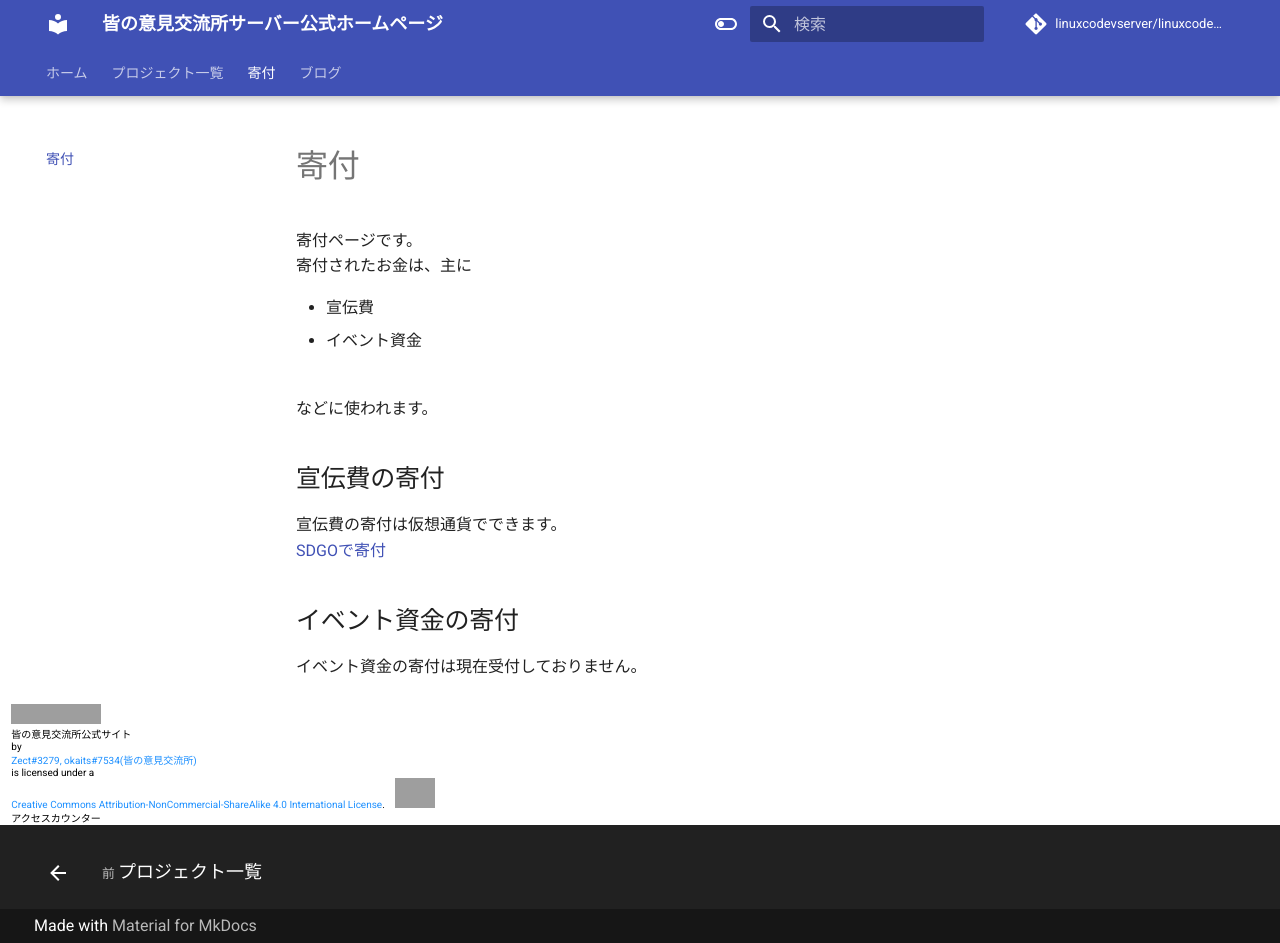
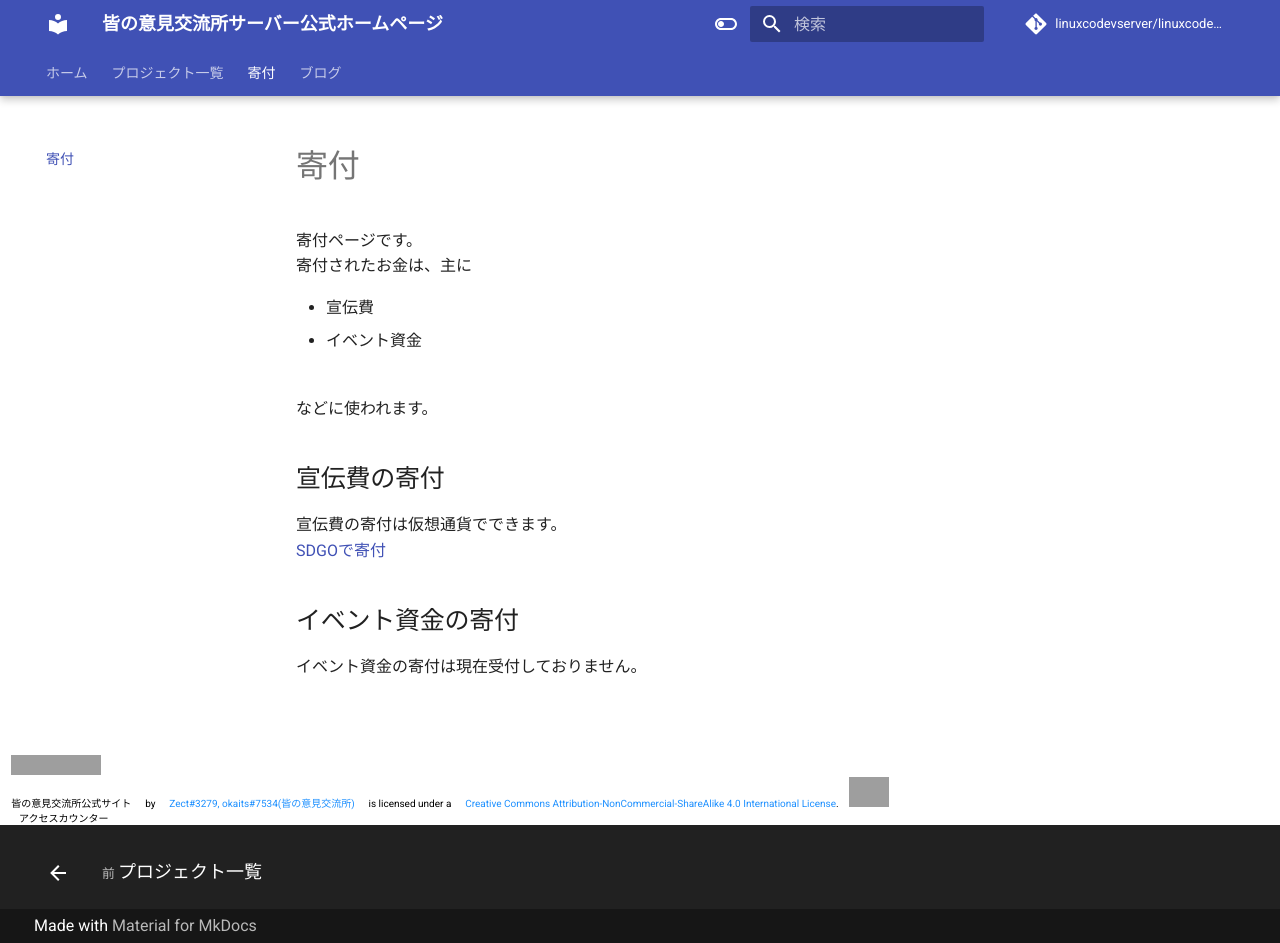
Before and after one commit to linuxcodevserver/linuxcodevserver.github.io, an MkDocs documentation site: the page built from docs/donate.md, in a window 1280 px wide and 943 px high. Built offline with MkDocs 1.6.1 and Material for MkDocs 9.7.7, drawn with Linux system fonts in a browser that asks for light colours; comment, search, counter and statistics services are not loaded; grey boxes are pictures that could not be loaded.

Commit message:
[update] <br>を消す

```diff
--- a/overrides/partials/footer.html
+++ b/overrides/partials/footer.html
@@ -1,8 +1,8 @@
 {% import "partials/language.html" as lang with context %}
 <div style="color: black;">
-  <a rel="license" href="http://creativecommons.org/licenses/by-nc-sa/4.0/"><img alt="Creative Commons License" style="border-width:0; margin-left: 0.3cm;" src="https://i.creativecommons.org/l/by-nc-sa/4.0/88x31.png" /></a><br /><span xmlns:dct="http://purl.org/dc/terms/" href="http://purl.org/dc/dcmitype/Text" property="dct:title" rel="dct:type" style="margin-left: 0.3cm;">皆の意見交流所公式サイト</span><br><span style="margin-left: 0.3cm"> by </span><br><a xmlns:cc="http://creativecommons.org/ns#" href="https://discord.com/invite/sUdAE64Zc7" property="cc:attributionName" rel="cc:attributionURL" style="margin-left: 0.3cm; color: DodgerBlue;">Zect#3279, okaits#7534(皆の意見交流所)</a><br><span style="margin-left: 0.3cm;"> is licensed under a </span><br><a rel="license" href="http://creativecommons.org/licenses/by-nc-sa/4.0/" style="margin-left: 0.3cm; color: DodgerBlue;">Creative Commons Attribution-NonCommercial-ShareAlike 4.0 International License</a>.
+  <a rel="license" href="http://creativecommons.org/licenses/by-nc-sa/4.0/"><img alt="Creative Commons License" style="border-width:0; margin-left: 0.3cm;" src="https://i.creativecommons.org/l/by-nc-sa/4.0/88x31.png" /></a><br /><span xmlns:dct="http://purl.org/dc/terms/" href="http://purl.org/dc/dcmitype/Text" property="dct:title" rel="dct:type" style="margin-left: 0.3cm;">皆の意見交流所公式サイト</span><span style="margin-left: 0.3cm"> by </span><a xmlns:cc="http://creativecommons.org/ns#" href="https://discord.com/invite/sUdAE64Zc7" property="cc:attributionName" rel="cc:attributionURL" style="margin-left: 0.3cm; color: DodgerBlue;">Zect#3279, okaits#7534(皆の意見交流所)</a><span style="margin-left: 0.3cm;"> is licensed under a </span><a rel="license" href="http://creativecommons.org/licenses/by-nc-sa/4.0/" style="margin-left: 0.3cm; color: DodgerBlue;">Creative Commons Attribution-NonCommercial-ShareAlike 4.0 International License</a>.
   <a href="https://github.com/linuxcodevserver/linuxcodevserver.github.io" style="margin-left: 0.2cm;"><img src="https://ideal-reality.com/wp-content/uploads/GitThumbnail.png" alt="Github" width="40"></a><br>
-  <span style="margin-left: 0.3cm;">アクセスカウンター</span><script language="javascript" type="text/javascript" src="//counter1.fc2.com/counter.php?id=89494694" style="margin-left: 0.3cm;"></script><noscript style="margin-left: 0.3cm;"><img src="//counter1.fc2.com/counter_img.php?id=89494694" /></noscript>
+  <span style="margin-left: 0.5cm;">アクセスカウンター</span><script language="javascript" type="text/javascript" src="//counter1.fc2.com/counter.php?id=89494694" style="margin-left: 0.3cm;"></script><noscript style="margin-left: 0.3cm;"><img src="//counter1.fc2.com/counter_img.php?id=89494694" /></noscript>
 </div>
   <footer class="md-footer">
   {% if page.previous_page or page.next_page %}
```
